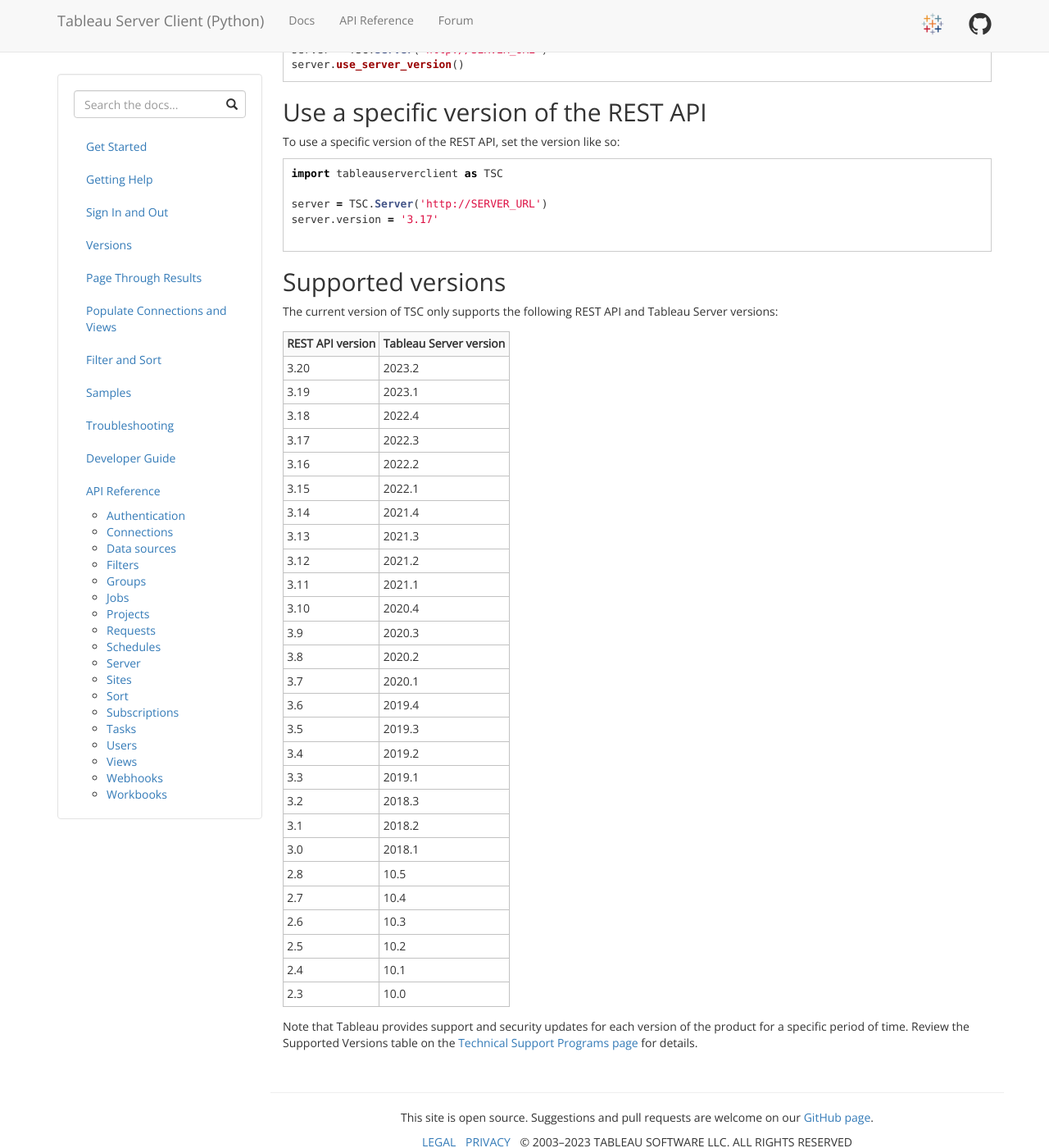
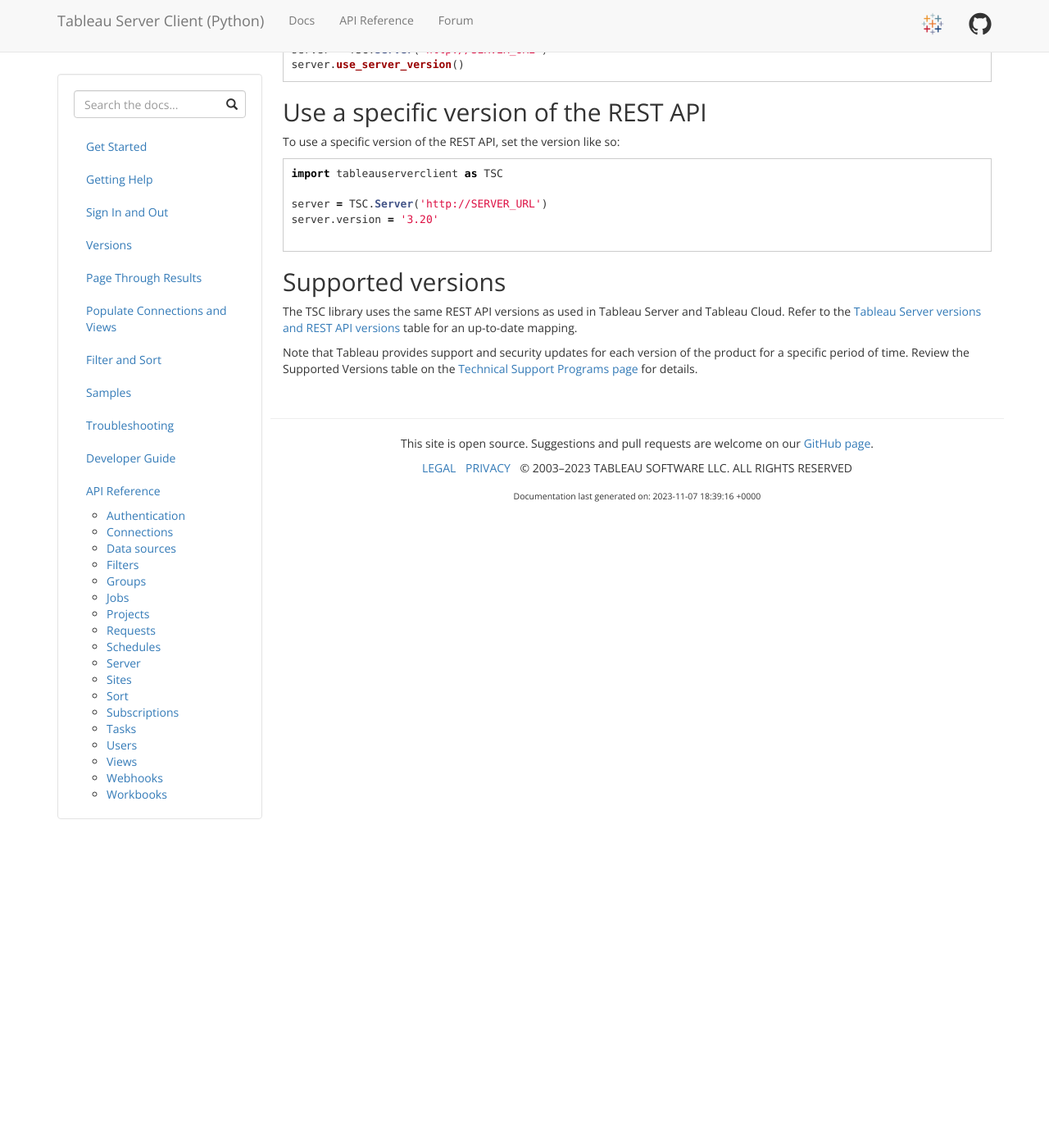
Before and after one commit to tableau/server-client-python, a Jekyll site: the page built from docs/versions.md, in a window 1280 px wide and 1400 px high, scrolled down 909 px. Shown: the whole window at 82% size. Built offline with Jekyll 4.4.1, drawn with Linux system fonts in a browser that asks for light colours.

Commit message:
Simplify the Versions page by just referring to the rest API versions table which is updated regularly

````diff
--- a/docs/versions.md
+++ b/docs/versions.md
@@ -23,7 +23,7 @@
 print(server.version)
 ```
 
-For example, the code might display version `3.17`.
+For example, the code might display version `3.20`.
 
 ## Use the REST API version supported by the server
 
@@ -56,42 +56,12 @@
 import tableauserverclient as TSC
 
 server = TSC.Server('http://SERVER_URL')
-server.version = '3.17'
+server.version = '3.20'
 
 ```
 
 ## Supported versions
 
-The current version of TSC only supports the following REST API and Tableau Server versions:
-
-|REST API version|Tableau Server version|
-|---|---|
-|3.20|2023.2|
-|3.19|2023.1|
-|3.18|2022.4|
-|3.17|2022.3|
-|3.16|2022.2|
-|3.15|2022.1|
-|3.14|2021.4|
-|3.13|2021.3|
-|3.12|2021.2|
-|3.11|2021.1|
-|3.10|2020.4|
-|3.9|2020.3|
-|3.8|2020.2|
-|3.7|2020.1|
-|3.6|2019.4|
-|3.5|2019.3|
-|3.4|2019.2|
-|3.3|2019.1|
-|3.2|2018.3|
-|3.1|2018.2|
-|3.0|2018.1|
-|2.8|10.5|
-|2.7|10.4|
-|2.6|10.3|
-|2.5|10.2|
-|2.4|10.1|
-|2.3|10.0|
+The TSC library uses the same REST API versions as used in Tableau Server and Tableau Cloud. Refer to the [Tableau Server versions and REST API versions](https://help.tableau.com/current/api/rest_api/en-us/REST/rest_api_concepts_versions.htm#version_and_rest) table for an up-to-date mapping.
 
 Note that Tableau provides support and security updates for each version of the product for a specific period of time. Review the Supported Versions table on the [Technical Support Programs page](https://www.tableau.com/support/services) for details.
````
